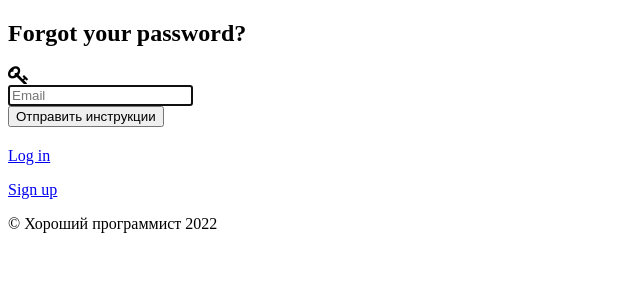
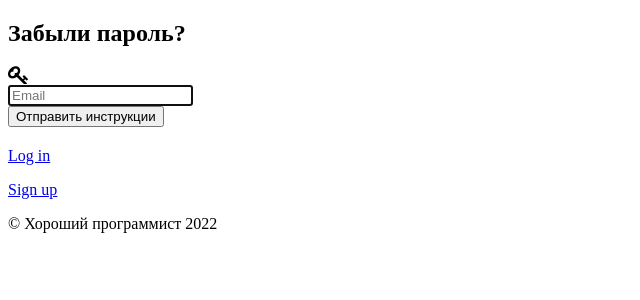
Before and after one commit to eternalyoung/bbq, a Rails app: page /users/password/new in a window 1280 px wide. Shown: the part 78-378 px from the top of the page, without its empty margins (0-640 px from the left). Run offline with Rails 7, Linux system fonts and the light colour scheme; some libraries are stand-ins or nearby versions.

Commit message:
new password locale fix

```diff
--- a/app/views/devise/passwords/new.html.erb
+++ b/app/views/devise/passwords/new.html.erb
@@ -1,4 +1,4 @@
-<h2>Forgot your password?</h2>
+<h2> <%= t('.title') %></h2>
 
 <%= form_for(resource, as: resource_name, url: password_path(resource_name), html: { method: :post }) do |f| %>
   <%= render "devise/shared/error_messages", resource: resource %>
--- a/config/locales/ru.yml
+++ b/config/locales/ru.yml
@@ -41,6 +41,7 @@ ru:
   devise:
     passwords:
       new:
+        title: 'Забыли пароль?'
         send: 'Отправить инструкции'
 
   app:
```
